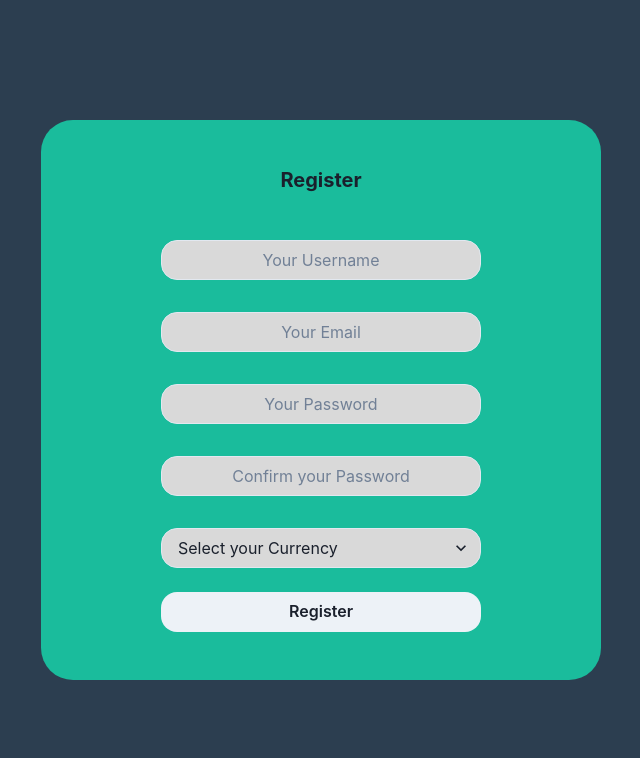
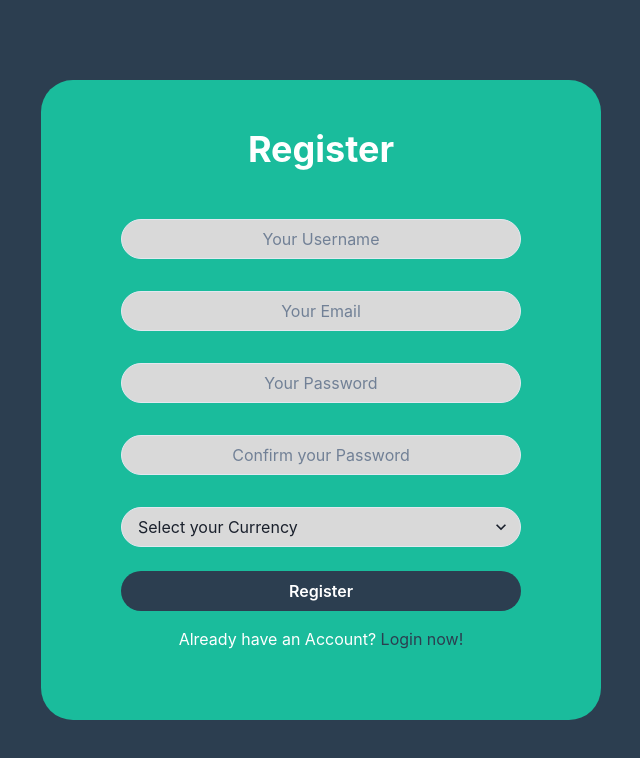
Before and after one commit to Krystiaaan/Cash_Track, a React (Vite) app in the folder frontend/: page /register in a window 1280 px wide. Shown: the top 758 px of the page, without its empty margins (319-959 px from the left). Built offline with nearby package versions, Linux system fonts and the light colour scheme.

Commit message:
Registration working, need to style

```diff
--- a/frontend/src/Auth/AuthProvider.tsx
+++ b/frontend/src/Auth/AuthProvider.tsx
@@ -6,7 +6,6 @@ import { useNavigate } from 'react-router-dom';
 interface AuthContextType {
     user: User | null;
     error: string | null;
-    register: (userData: RegisterUserDTO) => Promise<void>;
     login: (email: string, password: string) => Promise<void>;
     logout: () => void;
 }
@@ -14,11 +13,6 @@ interface User {
     id: string;
     email: string;
     username: string;
-}
-interface RegisterUserDTO{
-    email: string;
-    username: string;
-    password: string;
 }
 
 const AuthContext = createContext<AuthContextType | undefined>(undefined);
@@ -36,19 +30,7 @@ export const AuthProvider: React.FC<{children: React.ReactNode}> = ({ children})
         }
     }, []);
 
-    const register = async (userData: RegisterUserDTO) => {
-        try{
-            setError(null);
-            const response = await axios.post('/auth/register', userData);
-            const newUser = response.data;
-            setUser(newUser);
-            localStorage.setItem('user', JSON.stringify(newUser));
-            navigate('/mainpage');
 
-        }catch(err: any){
-            setError(err.response?.data?.errors?.[0]||'Registration failed');
-        }
-    }
     const login = async(email:string, password: string)=>{
         try {
             setError(null);
@@ -70,7 +52,7 @@ export const AuthProvider: React.FC<{children: React.ReactNode}> = ({ children})
         navigate('/login');
     };
     return(
-        <AuthContext.Provider value ={{user, error, register, login, logout}}>
+        <AuthContext.Provider value ={{user, error, login, logout}}>
             {children}
         </AuthContext.Provider>
     );
--- a/frontend/src/pages/registerPage/components/RegisterCard.tsx
+++ b/frontend/src/pages/registerPage/components/RegisterCard.tsx
@@ -7,16 +7,72 @@ import {
   Heading,
   Box,
   Select,
+  Text,
+  FormErrorMessage,
 } from "@chakra-ui/react";
-import { useFormik } from "formik";
+import { Formik, Form, Field } from "formik";
+import * as Yup from "yup";
 
 export const RegisterCard = () => {
+
   return (
+    <Formik
+      initialValues={{
+        username: "",
+        email: "",
+        password: "",
+        conf_pass: "",
+        currency: "",
+      }}
+      validationSchema={Yup.object({
+        username: Yup.string()
+          .required("Username is required")
+          .min(6, "Username needs to be at least 6 characters"),
+        email: Yup.string()
+          .email("Need to be a valid Email")
+          .required("Email is required"),
+        password: Yup.string()
+          .required("Password is required")
+          .min(6, "Password needs to be at least 6 characters"),
+        conf_pass: Yup.string().oneOf(
+          [Yup.ref("password")],
+          "Passwords must match"
+        ),
+        currency: Yup.string()
+          .oneOf(["Eur", "Usd"], "Currency must be either EUR or USD")
+          .required("Currency is required"),
+      })}
+      onSubmit={async (values, {setSubmitting}) => {
+        try {
+          const response = await fetch("http://localhost:3000/auth/register", {
+            method: "POST",
+            headers: {
+              "Content-Type": "application/json",
+            },
+            body: JSON.stringify({
+              username: values.username,
+              email:values.email,
+              passwordHash: values.password,
+              currency: values.currency,
+            }),
+          });
+          if(response.ok){
+            alert("Registration successful!");
+          }
+        } catch (err){
+          console.error("Registration failed:", err);
+        }finally{
+          setSubmitting(false);
+        }
+      }}
+    >
+      {(formik) => (
         <VStack h="100vh" justifyContent="center" alignItems="center">
+          <Form>
             <Box
               bg={"#1ABC9C"}
               width={"35rem"}
-        height={"35rem"}
+              height={"40rem"}
               p={4}
               display={"flex"}
               flexDirection={"column"}
@@ -25,74 +81,132 @@ export const RegisterCard = () => {
               textAlign={"center"}
               borderRadius={"2rem"}
             >
-        <Heading size="md" mb={2} mt={"2rem"}>
+              <Heading mb={2} mt={"2rem"} color={"white"}>
                 Register
               </Heading>
-        <FormControl>
+
+              {/* Username Field */}
+              <FormControl
+                isInvalid={formik.touched.username && !!formik.errors.username}
+              >
                 <FormLabel></FormLabel>
-          <Input
+                <Field
                   name="username"
+                  as={Input}
                   placeholder="Your Username"
                   bg={"#D9D9D9"}
-            width={"20rem"}
-            borderRadius={"1rem"}
+                  width={"25rem"}
+                  borderRadius={"1.5rem"}
                   textAlign="center"
                   mb="1.5rem"
                   mt="2rem"
                 />
+                <FormErrorMessage>{formik.errors.username}</FormErrorMessage>
               </FormControl>
-        <FormControl>
+
+              {/* Email Field */}
+              <FormControl
+                isInvalid={formik.touched.email && !!formik.errors.email}
+              >
                 <FormLabel></FormLabel>
-          <Input
+                <Field
                   name="email"
+                  as={Input}
                   placeholder="Your Email"
                   bg={"#D9D9D9"}
-          width={"20rem"}
-          borderRadius={"1rem"}
+                  width={"25rem"}
+                  borderRadius={"1.5rem"}
                   textAlign={"center"}
-          mb="1.5rem"/>
+                  mb="1.5rem"
+                />
+                <FormErrorMessage>{formik.errors.email}</FormErrorMessage>
               </FormControl>
-        <FormControl>
+
+              {/* Password Field */}
+              <FormControl
+                isInvalid={formik.touched.password && !!formik.errors.password}
+              >
                 <FormLabel></FormLabel>
-          <Input
+                <Field
                   name="password"
+                  as={Input}
                   placeholder="Your Password"
                   type="password"
                   bg={"#D9D9D9"}
-          width={"20rem"}
-          borderRadius={"1rem"}
+                  width={"25rem"}
+                  borderRadius={"1.5rem"}
                   textAlign={"center"}
                   mb="1.5rem"
                 />
+                <FormErrorMessage>{formik.errors.password}</FormErrorMessage>
               </FormControl>
-        <FormControl>
+
+              {/* Confirm Password Field */}
+              <FormControl
+                isInvalid={
+                  formik.touched.conf_pass && !!formik.errors.conf_pass
+                }
+              >
                 <FormLabel></FormLabel>
-          <Input
-          name="confirmPassword"
+                <Field
+                  name="conf_pass"
+                  as={Input}
                   placeholder="Confirm your Password"
                   type="password"
                   bg={"#D9D9D9"}
-          width={"20rem"}
-          borderRadius={"1rem"}
+                  width={"25rem"}
+                  borderRadius={"1.5rem"}
                   textAlign={"center"}
-          mb={"1.5rem"}
+                  mb="1.5rem"
                 />
+                <FormErrorMessage>{formik.errors.conf_pass}</FormErrorMessage>
               </FormControl>
-        <FormControl>
+
+              {/* Currency Field */}
+              <FormControl
+                isInvalid={formik.touched.currency && !!formik.errors.currency}
+              >
                 <FormLabel></FormLabel>
-          <Select placeholder="Select your Currency"
+                <Field
                   name="currency"
+                  as={Select}
+                  placeholder="Select your Currency"
                   bg={"#D9D9D9"}
-          width={"20rem"}
-          borderRadius={"1rem"}
+                  width={"25rem"}
+                  borderRadius={"1.5rem"}
                   mx="auto"
-          mb={"1.5rem"}>
-              <option value='eur'>EUR</option>
-              <option value='usd'>USD</option>
-          </Select>
+                  mb="1.5rem"
+                >
+                  <option value="Eur">EUR</option>
+                  <option value="Usd">USD</option>
+                </Field>
+                <FormErrorMessage>{formik.errors.currency}</FormErrorMessage>
               </FormControl>
-        <Button value ="Register" type="submit" width={"20rem"} borderRadius={"1rem"}>Register</Button>
+
+              {/* Submit Button */}
+              <Button
+                value="Register"
+                type="submit"
+                width={"25rem"}
+                borderRadius={"1.5rem"}
+                bg={"#2C3E50"}
+                color={"white"}
+                mb="1rem"
+                isLoading={formik.isSubmitting}
+              >
+                Register
+              </Button>
+
+              <Text color={"white"}>
+                Already have an Account?{" "}
+                <Text as={"span"} color={"#2C3E50"} style={{ cursor: "pointer" }}>
+                  Login now!
+                </Text>
+              </Text>
             </Box>
+          </Form>
         </VStack>
+      )}
+    </Formik>
   );
 };
```
Also changed, not shown: frontend/src/pages/components/Navbar.tsx (added), 2 other files (tests, documents, lock files or other folders). Lines whose indentation alone changed are shown as unchanged.
